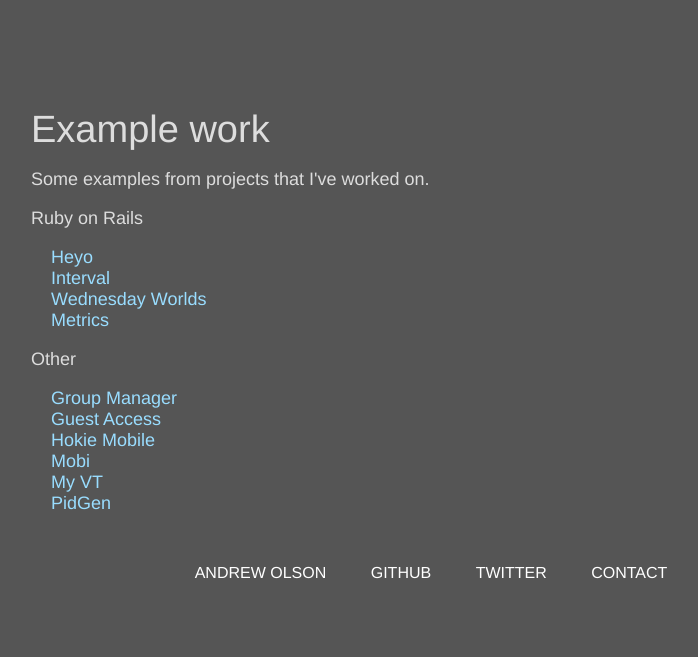
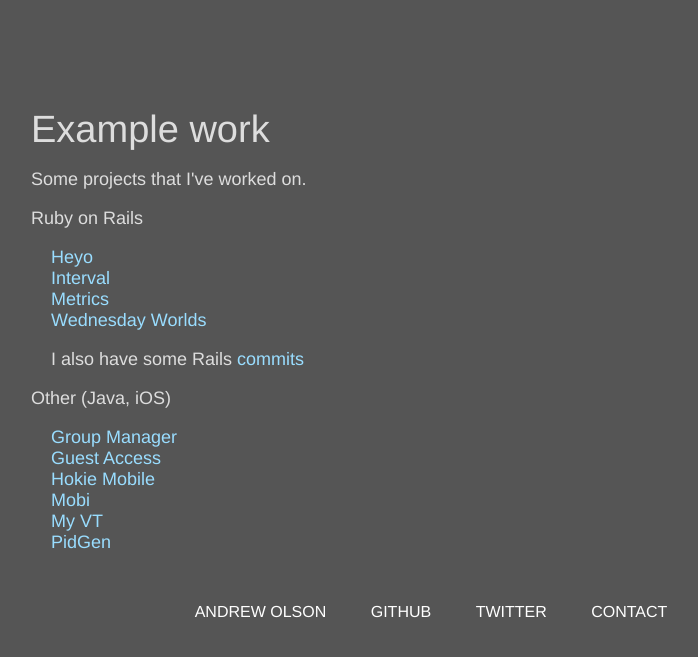
Before and after one commit to anolson/anolson.github.io, a Jekyll site: the page built from examples.html, in a window 1280 px wide. Shown: the top 657 px of the page, without its empty margins (209-907 px from the left). Built offline with Jekyll 4.4.1, drawn with Linux system fonts in a browser that asks for light colours.

Commit message:
Fixing up examples.

```diff
--- a/_posts/2010-03-15-intervalapp.html
+++ b/_posts/2010-03-15-intervalapp.html
@@ -1,4 +1,5 @@
 ---
+date: 2010-02-01
 layout: example
 title: Interval
 permalink: interval.html
--- a/_posts/2010-12-17-heyo.html
+++ b/_posts/2010-12-17-heyo.html
@@ -6,7 +6,9 @@ permalink: heyo.html
 category: examples-rails
 ---
 
-<p>Use <a href="http://m.heyo.com">Heyo</a> to create and share plans with friends, and collaborate with your friends to decide where to hang out!</p>
+<p>Use <a href="http://heyo.com">Heyo</a> to create and share plans with friends, and collaborate with your friends to decide where to hang out!</p>
+
+<p>The founders of <a href="http://heyo.com">Heyo</a> started with iOS and Android.  I created a mobile web version that complemented their existing apps.</p>
 
 <table border="0" cellspacing="5" cellpadding="5" width="100%">
   <tr>
--- a/_posts/2011-7-11-metricsapp.html
+++ b/_posts/2011-7-11-metricsapp.html
@@ -1,5 +1,5 @@
 ---
-date: 2011-07-11
+date: 2010-04-11
 layout: example
 title: Metrics
 permalink: metrics.html
--- a/examples.html
+++ b/examples.html
@@ -2,16 +2,21 @@
 layout: examples
 title:  Example work
 ---
-<p>Some examples from projects that I've worked on.</p>
+<p>Some projects that I've worked on.</p>
 
 <p>Ruby on Rails</p>
+
 <ul>
   {% for post in site.categories.examples-rails reversed %}
     <li><a href="{{post.url}}">{{post.title}}</a></li>
   {% endfor%}
 </ul>
 
-<p>Other</p>
+<ul>
+  <li>I also have some Rails <a href="http://contributors.rubyonrails.org/contributors/andrew-olson/commits">commits</a></li>
+</ul>
+
+<p>Other (Java, iOS)</p>
 <ul>
   {% for post in site.categories.examples reversed %}
     <li><a href="{{post.url}}">{{post.title}}</a></li>
```
